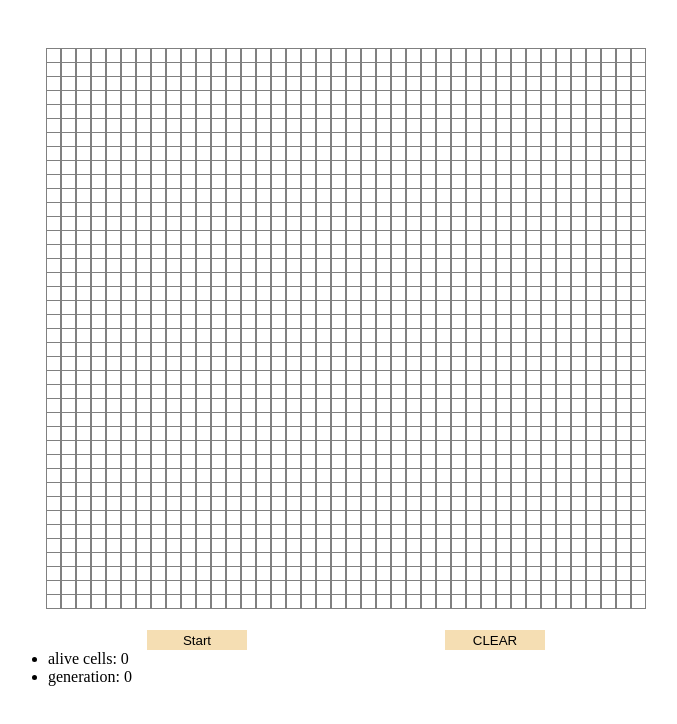
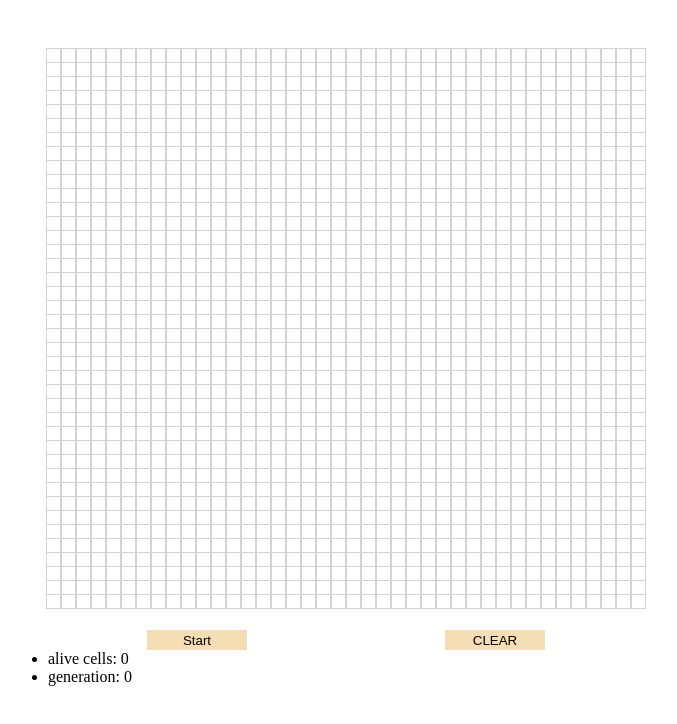
Before and after one commit to guceda/GameOfLife, an Angular app: page / in a window 1280 px wide. Shown: the top 724 px of the page, without its empty margins (294-971 px from the left). Built offline with nearby package versions, Linux system fonts and the light colour scheme.

Commit message:
fix issue and add styles

```diff
--- a/src/app/app.component.css
+++ b/src/app/app.component.css
@@ -11,10 +11,10 @@
     width: 15px;
     height: 15px;
     background-color: white;
-    border: 1px solid gray;
+    border: 0.5px solid lightgrey;
 }
 .game button.alive {
-    background-color: red;
+    background-color: coral;
 }
 
 .settings {
--- a/src/app/app.component.ts
+++ b/src/app/app.component.ts
@@ -59,6 +59,7 @@ export class AppComponent {
   onClear() {
     this.gameStatus = -1;
     this.board.reset();
+    this.generation = 0;
     clearInterval(this.interval);
   }
 }
--- a/src/styles.css
+++ b/src/styles.css
@@ -14,3 +14,7 @@ button {
     border: none;
     background-color: none;
 }
+
+button:focus {
+    outline:0;
+}
```
